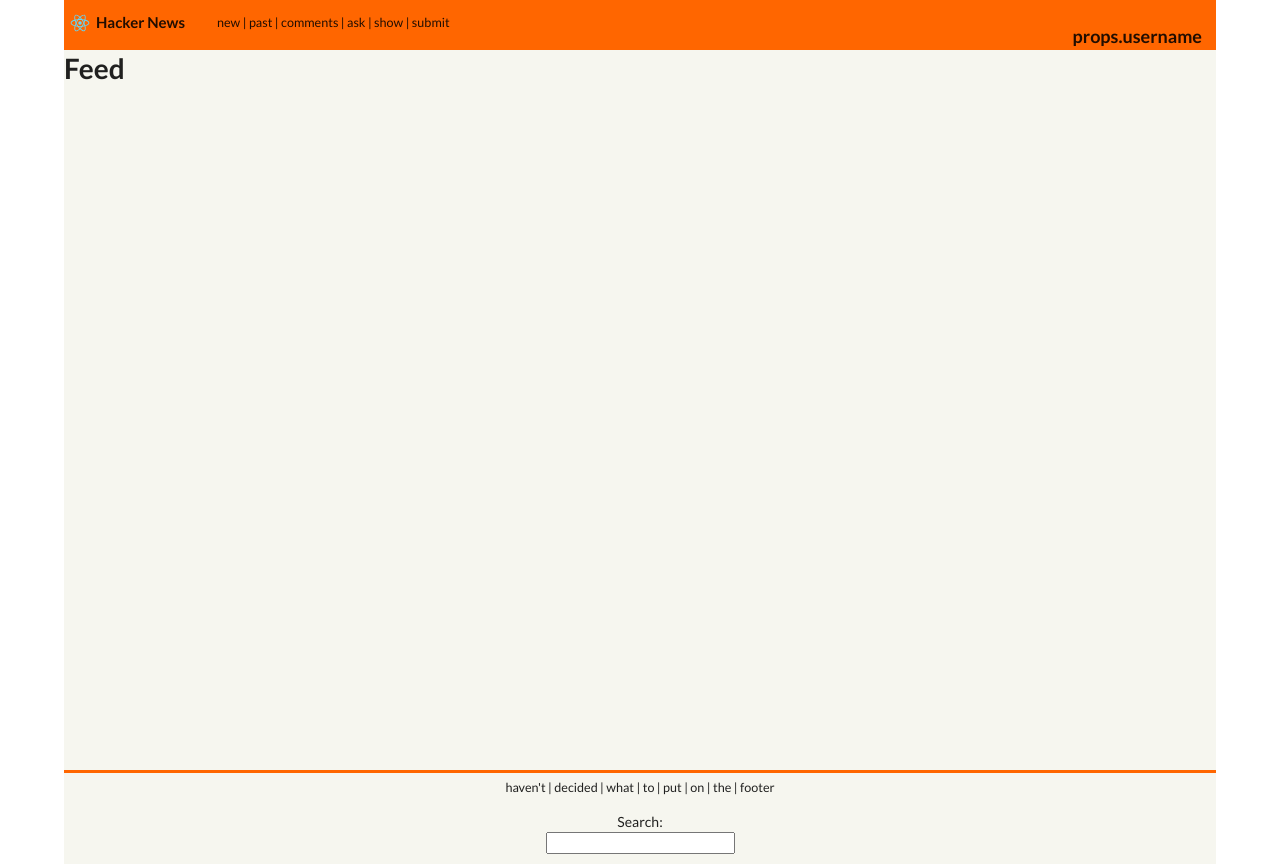
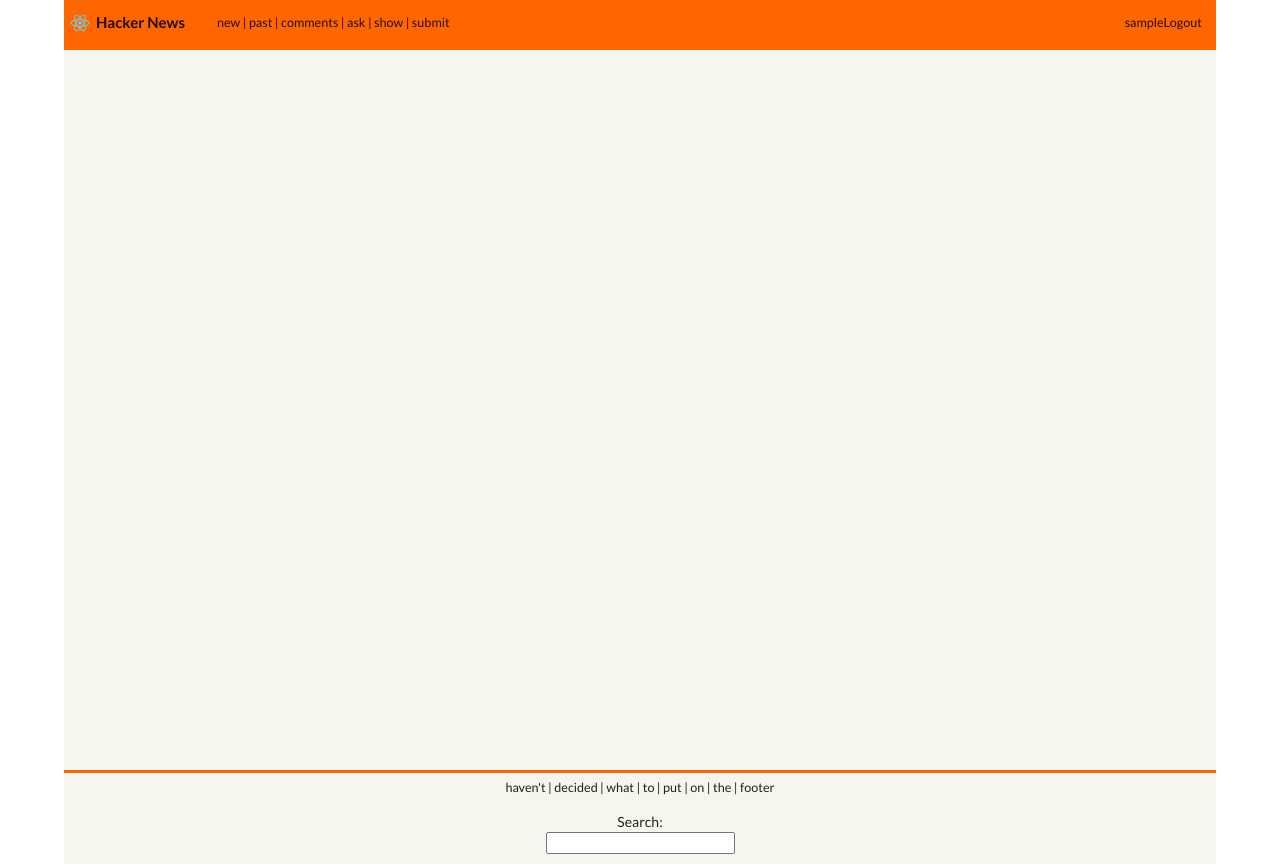
Before and after one commit to vishaldeepak/ycombinator_front, a React (Create React App) app: page / in a window 1280 px wide. Built offline with nearby package versions, Linux system fonts and the light colour scheme; sample sign-in values are in the browser's storage.

Commit message:
Changes to fix routing

```diff
--- a/src/components/App.js
+++ b/src/components/App.js
@@ -4,6 +4,7 @@ import Layout from '../containers/Layout';
 import { BrowserRouter, Switch, Route, Redirect} from "react-router-dom";
 import Auth from "../containers/Auth";
 import Feed from './Feed';
+import Logout from "../containers/Logout";
 import * as actions from '../store/actions/indexAction';
 
 class App extends Component {
@@ -14,20 +15,30 @@ class App extends Component {
   render() {
     let routes = (
       <Switch>
-        <Route path="/auth" component={Auth} />
-        <Route path="/" component={Feed} />
+        <Route exact path="/" component={Feed} />
+        <Route exact path="/login" component={Auth} />
         <Redirect to="/" />
       </Switch>
     )
 
+    if(this.props.isAuthenticated){
+      routes = (
+        <Switch>
+          <Route path="/logout" component={Logout} />
+          <Route path="/" exact component={Feed} />
+          <Redirect to="/" />
+        </Switch>
+      )
+    }
+
     return (
-      <div className="main-layout">
-        <BrowserRouter>
+      <BrowserRouter>
+        <div className="main-layout">
           <Layout>
             {routes}
           </Layout>
-        </BrowserRouter>
-      </div>
+        </div>
+      </BrowserRouter>
     );
   }
 }
--- a/src/components/Feed.js
+++ b/src/components/Feed.js
@@ -54,14 +54,14 @@ class Feed extends Component {
   render() {
     return(
       <div className="feed">
-        <Route exact path ='/' component={this.renderView} />
+        {/* <Route exact path ='/' component={this.renderView} />
         <Route exact path ='/new' component={this.renderViewNew} />
         <Route exact path ='/past' component={this.renderViewPast} />
         <Route exact path ='/comments' component={this.renderViewComments} />
         <Route exact path ='/ask' component={this.renderViewAsk} />
         <Route exact path ='/show' component={this.renderViewShow} />
-        <Route exact path ='/submit' component={this.renderViewSubmit} />
-        <Route exact path ='/login' component={Auth} />
+        <Route exact path ='/submit' component={this.renderViewSubmit} /> */}
+        {/* <Route exact path ='/login' component={Auth} /> */}
       </div>
     );
   }
--- a/src/components/Navigation/Header.js
+++ b/src/components/Navigation/Header.js
@@ -32,7 +32,12 @@ const header = (props) => {
           to={"/user"}>
           {props.username}
         </Link>
-        <h3>props.username</h3>
+        <Link
+          className="header__link"
+          to={"/logout"}
+        >
+        Logout
+        </Link>
       </Aux>
     )
   }
--- a/src/containers/Auth.js
+++ b/src/containers/Auth.js
@@ -1,6 +1,7 @@
 import React, { Component } from 'react';
 import { connect } from 'react-redux';
 import * as actions from '../store/actions/indexAction';
+import { Redirect } from 'react-router-dom';
 
 class Auth extends Component {
 state = {
@@ -108,6 +109,10 @@ state = {
   }
 
   render() {
+    if(this.props.isAuthenticated){
+      return <Redirect to={this.props.authRedirectPath}/>
+    }
+
     return(
       <div className="login">
 
--- a/src/containers/Layout.js
+++ b/src/containers/Layout.js
@@ -4,7 +4,6 @@ import {connect} from 'react-redux';
 import {withRouter} from 'react-router-dom';
 import Header from '../components/Navigation/Header';
 import Footer from '../components/Navigation/Footer';
-import Feed from '../components/Feed';
 import {  getFooterItems } from "../helpers";
 
 class Layout extends Component {
@@ -18,12 +17,9 @@ class Layout extends Component {
       <Aux>
         <Header
           isAuthenticated={this.props.isAuthenticated}
-          userName={this.props.username}
+          username={this.props.username}
         />
-        <Feed
-          menu={ this.state.headerMenu }
-          footerMenu={ this.state.footerMenu }
-        />
+        {this.props.children}
         <div className="footer__line"></div>
         <Footer
           footerMenu={ this.state.footerMenu }
@@ -36,7 +32,7 @@ class Layout extends Component {
 const mapStateToProps = (state) => {
   return {
     isAuthenticated: (state.token !== null),
-    userName: state.username
+    username: state.username
   };
 }
 
--- /dev/null
+++ b/src/containers/Logout.js
@@ -0,0 +1,22 @@
+import React, { Component } from 'react'
+import { Redirect } from 'react-router-dom'
+import * as actions from '../store/actions/indexAction'
+import {connect} from 'react-redux'
+
+class Logout extends Component {
+  componentDidMount(){
+    this.props.onLogout();
+  }
+
+  render () {
+    return <Redirect to= "/"/>
+  }
+}
+
+const mapDispatchToProps = dispatch => {
+  return {
+    onLogout: () => dispatch(actions.logout())
+  }
+}
+
+export default connect(null, mapDispatchToProps)(Logout);
--- a/src/store/actions/authAction.js
+++ b/src/store/actions/authAction.js
@@ -72,7 +72,7 @@ export const setAuthInitial = () => {
         }else {
           const userId = localStorage.getItem("userId")
           const username = localStorage.getItem("username")
-          dispatch(authSuccess({idToken: token, userId: userId, username: username}))
+          dispatch(authSuccess({token: token, userId: userId, username: username}))
         }
     }
 }
```
